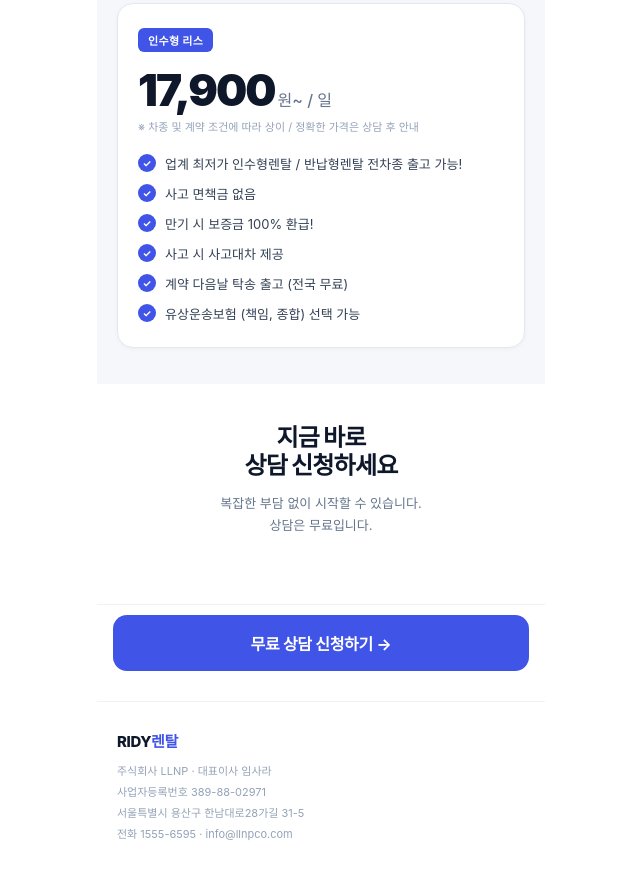
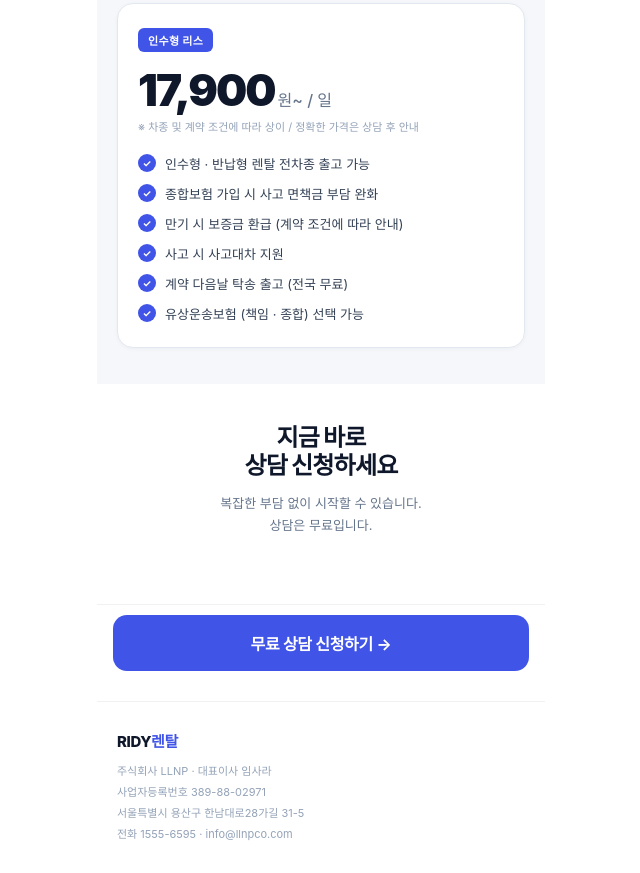
Before and after one commit to lukepark-llnp/ridy-rider-lp, a plain HTML site: page index.html in a window 1280 px wide. Shown: the part 1887-2760 px from the top of the page, without its empty margins (319-959 px from the left). Drawn offline with Linux system fonts and the light colour scheme; a web font is replaced by a local one.

Commit message:
fix(lp): 체크리스트 최상급/절대보장 문구 순화 (업계 최저가·100% 환급·면책금 없음 → 조건부)

```diff
--- a/index.html
+++ b/index.html
@@ -193,12 +193,12 @@ if(window.wcs){ wcs.inflow(); wcs_do(_nasa); }
       <div class="big-price"><span class="big-num" id="bigCounter">0</span><span class="big-unit">원~ / 일</span></div>
       <p class="price-note">※ 차종 및 계약 조건에 따라 상이 / 정확한 가격은 상담 후 안내</p>
       <div class="checks" id="checkList">
-        <div class="chk"><div class="chk-icon"></div>업계 최저가 인수형렌탈 / 반납형렌탈 전차종 출고 가능!</div>
-        <div class="chk"><div class="chk-icon"></div>사고 면책금 없음</div>
-        <div class="chk"><div class="chk-icon"></div>만기 시 보증금 100% 환급!</div>
-        <div class="chk"><div class="chk-icon"></div>사고 시 사고대차 제공</div>
+        <div class="chk"><div class="chk-icon"></div>인수형 · 반납형 렌탈 전차종 출고 가능</div>
+        <div class="chk"><div class="chk-icon"></div>종합보험 가입 시 사고 면책금 부담 완화</div>
+        <div class="chk"><div class="chk-icon"></div>만기 시 보증금 환급 (계약 조건에 따라 안내)</div>
+        <div class="chk"><div class="chk-icon"></div>사고 시 사고대차 지원</div>
         <div class="chk"><div class="chk-icon"></div>계약 다음날 탁송 출고 (전국 무료)</div>
-        <div class="chk"><div class="chk-icon"></div>유상운송보험 (책임, 종합) 선택 가능</div>
+        <div class="chk"><div class="chk-icon"></div>유상운송보험 (책임 · 종합) 선택 가능</div>
       </div>
     </div>
   </div>
```
